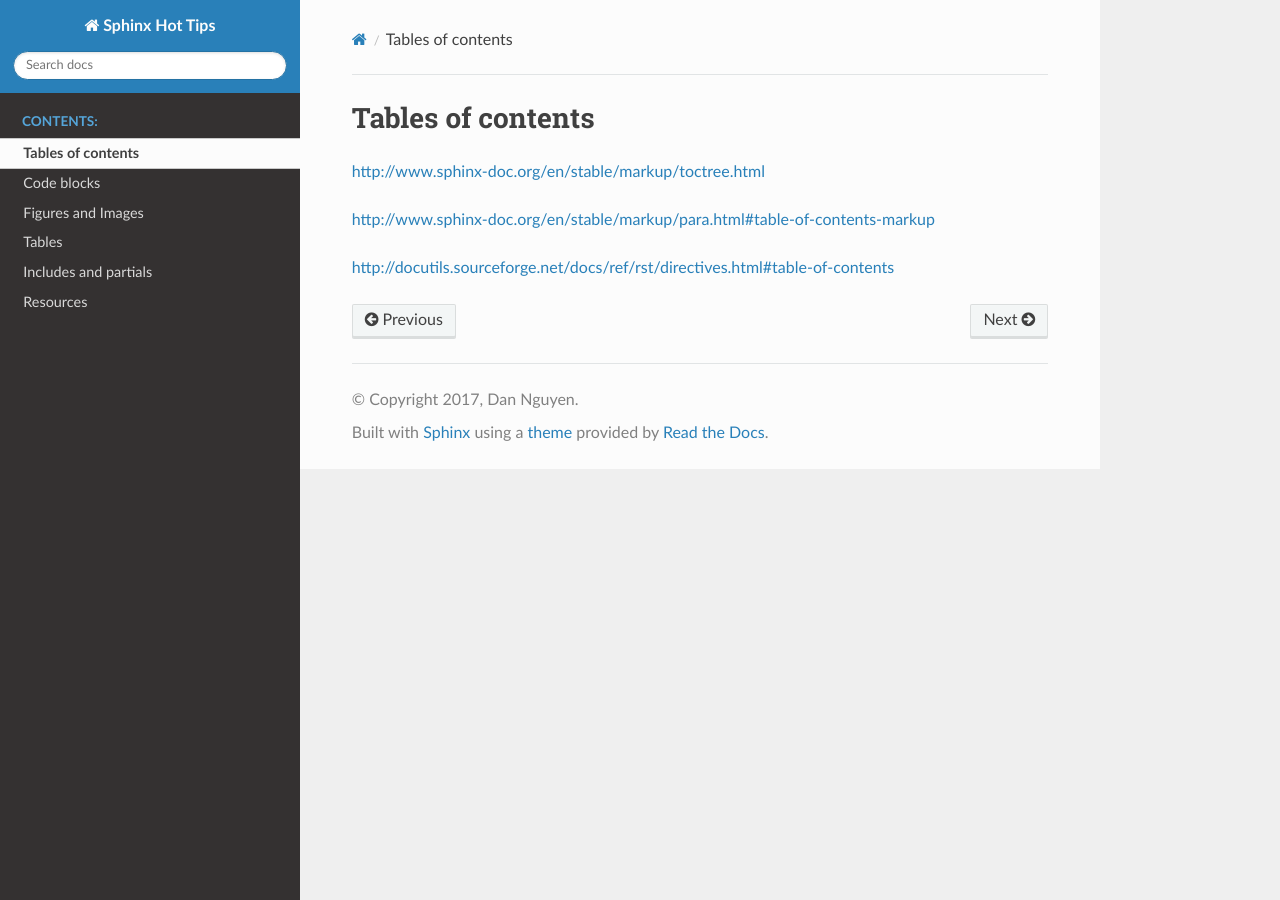
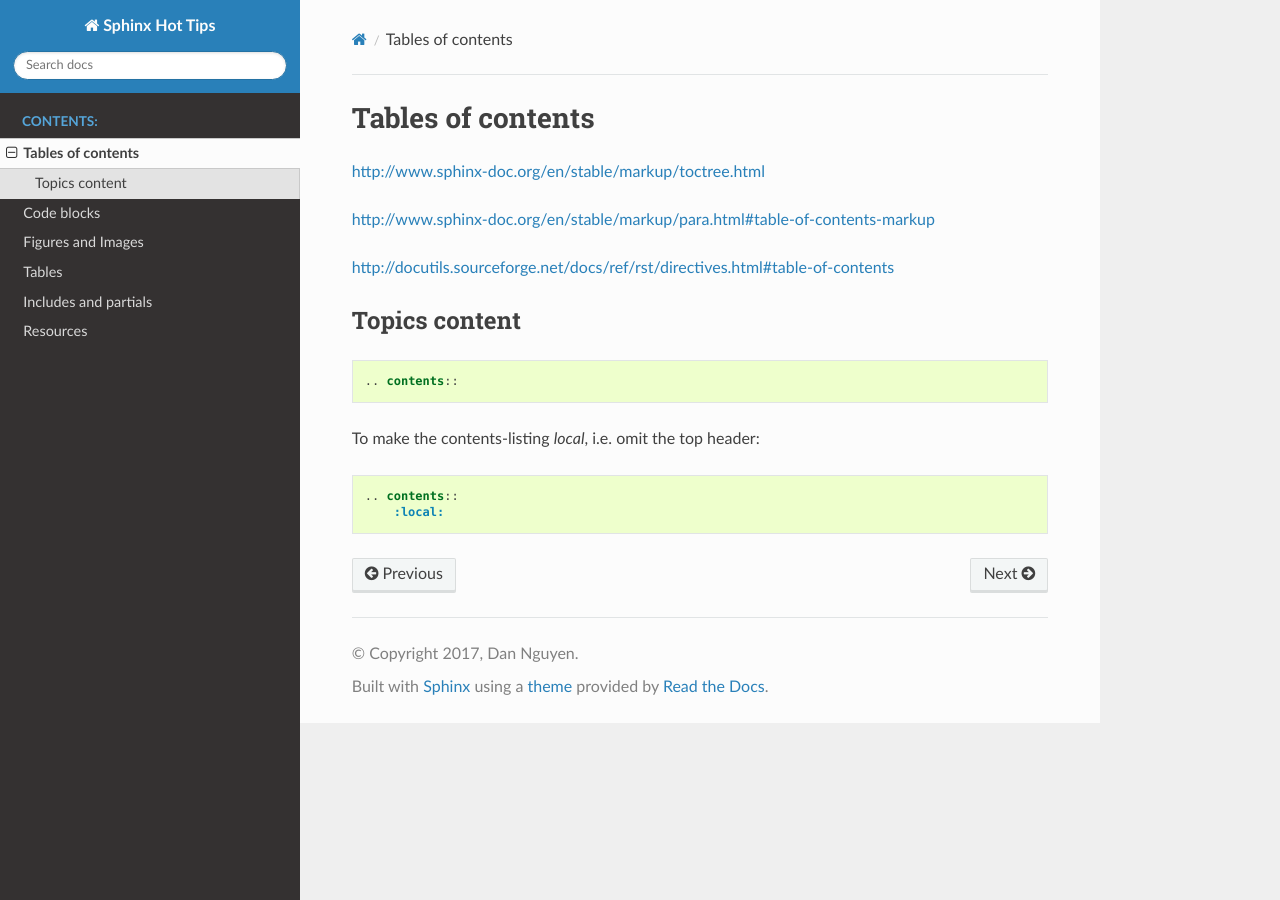
Before and after one commit to dannguyen/data-wrangling-fakebook, a Sphinx documentation site: the page built from docs/toc.rst, in a window 1280 px wide. Built offline with Sphinx 7.4.7 and the Read the Docs theme 2.0.0, drawn with Linux system fonts in a browser that asks for light colours.

Commit message:
pdf tips

```diff
--- a/docs/toc.rst
+++ b/docs/toc.rst
@@ -8,3 +8,21 @@ http://www.sphinx-doc.org/en/stable/markup/toctree.html
 http://www.sphinx-doc.org/en/stable/markup/para.html#table-of-contents-markup
 
 http://docutils.sourceforge.net/docs/ref/rst/directives.html#table-of-contents
+
+
+
+Topics content
+==============
+
+
+.. code-block:: rst
+
+    .. contents::
+
+
+To make the contents-listing *local*, i.e. omit the top header:
+
+.. code-block:: rst
+
+    .. contents::
+        :local:
```
Also changed, not shown: docs/publish.rst (added, +23 -0 lines).
